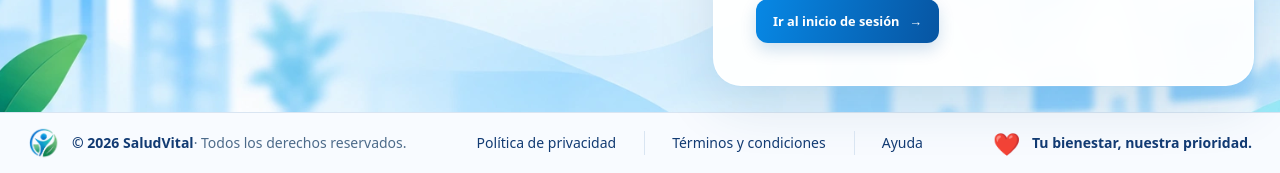
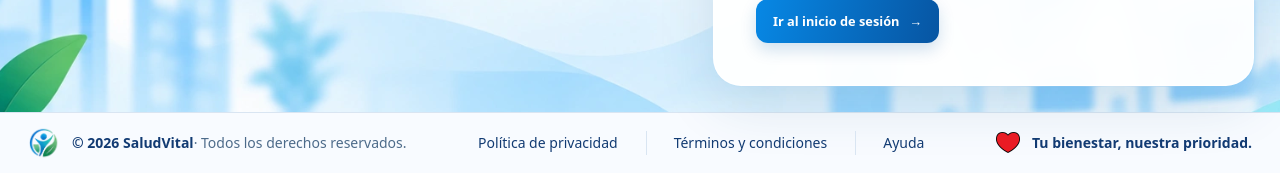
Before and after one commit to personalProjectsDeltaG8109/saludvital, a Node server app: page /help in a window 1280 px wide. Shown: the part 1243-1416 px from the top of the page. Run offline with Node 20, Linux system fonts and the light colour scheme; style sheets or scripts are compiled from the project's sources; some libraries are stand-ins or nearby versions.

Commit message:
feat(auth): show optimized heart in public footer

```diff
--- a/public/css/login-footer.css
+++ b/public/css/login-footer.css
@@ -86,12 +86,11 @@
 }
 
 .sv-public-footer__tagline-icon {
-    display: inline-flex;
-    align-items: center;
-    justify-content: center;
-    color: #13b8b0;
-    font-size: 22px;
-    line-height: 1;
+    display: block;
+    width: 24px;
+    height: 21px;
+    flex-shrink: 0;
+    object-fit: contain;
 }
 
 .sv-public-footer__tagline strong {
--- a/views/auth/partials/footer/public-footer.pug
+++ b/views/auth/partials/footer/public-footer.pug
@@ -19,5 +19,11 @@ footer.sv-public-footer(role="contentinfo")
             a.sv-public-footer__link(href="/help") Ayuda
 
         .sv-public-footer__tagline
-            span.sv-public-footer__tagline-icon(aria-hidden="true") ❤
+            img.sv-public-footer__tagline-icon(
+                src="/brand/heart.webp",
+                alt="",
+                aria-hidden="true",
+                width="96",
+                height="82"
+            )
             strong Tu bienestar, nuestra prioridad.
```
Also changed, not shown: public/brand/heart.webp (added).
